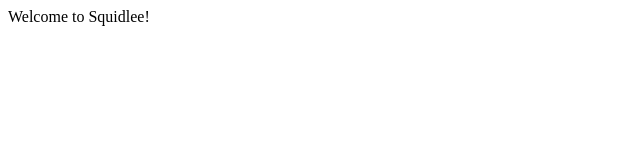
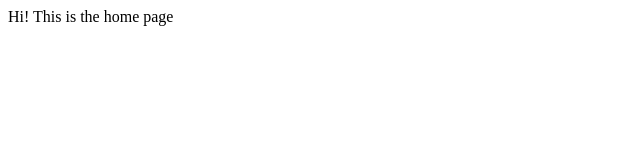
Before and after one commit to CurtisMac/Squidlee, a Next.js app: page / in a window 1280 px wide. Shown: the top 160 px of the page, without its empty margins (0-640 px from the left). Built offline with nearby package versions, Linux system fonts and the light colour scheme.

Commit message:
added index

```diff
--- a/package.json
+++ b/package.json
@@ -14,6 +14,7 @@
   "dependencies": {
     "next": "^7.0.2",
     "react": "^16.7.0",
-    "react-dom": "^16.7.0"
+    "react-dom": "^16.7.0",
+    "styled-components": "^4.1.3"
   }
 }
--- a/pages/index.js
+++ b/pages/index.js
@@ -1 +1,5 @@
-export default () => <div>Welcome to Squidlee!</div>;
+const Home = () => {
+  return <div>Hi! This is the home page</div>;
+};
+
+export default Home;
```
Also changed, not shown: 1 other file (tests, documents, lock files or other folders).
